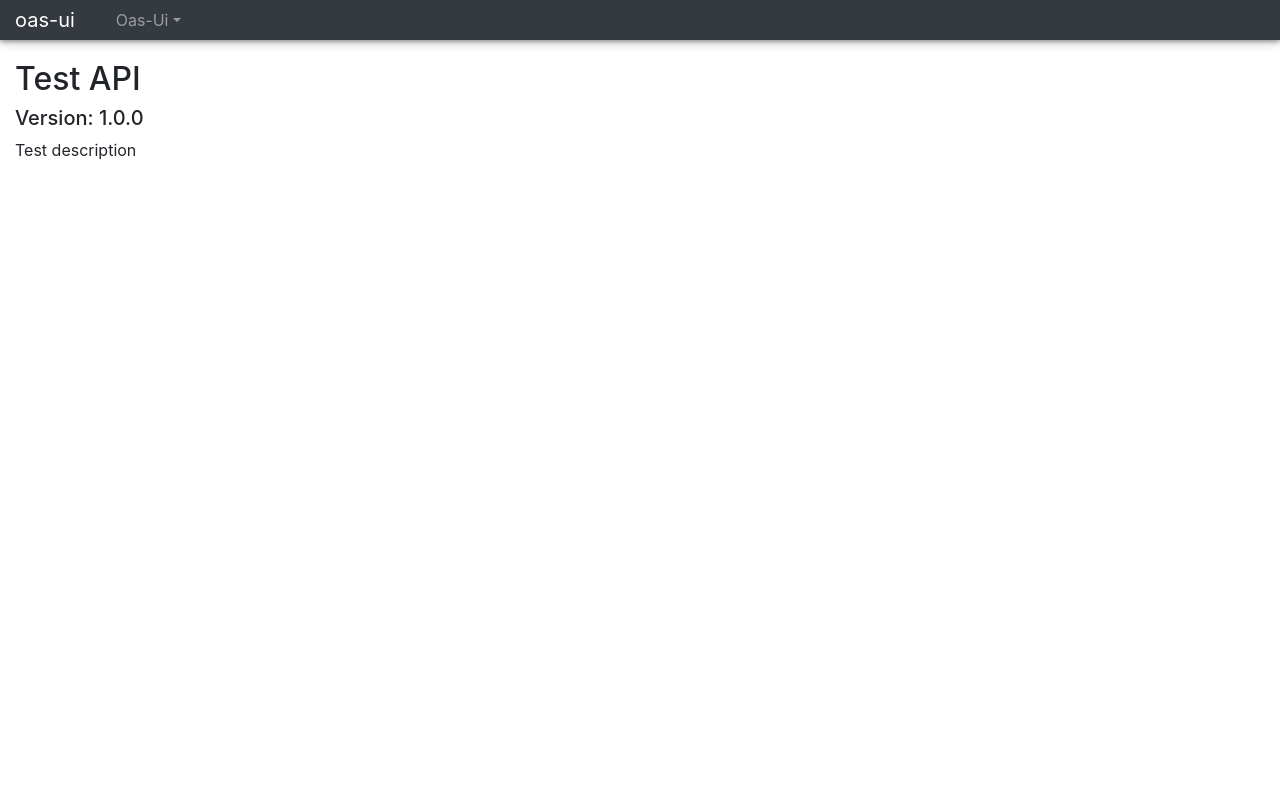
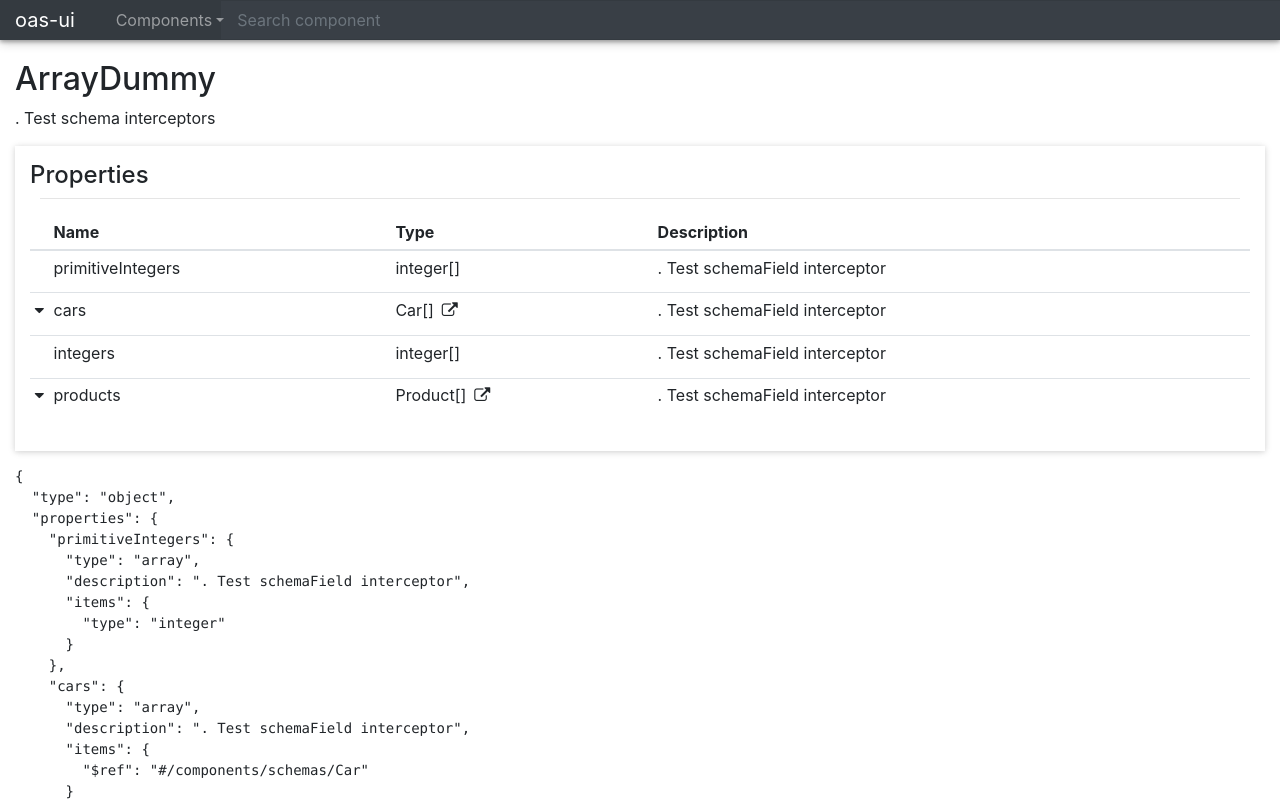
Before and after one commit to vahanito/oas-ui, a React (Create React App) app: page /oas-ui/components/ArrayDummy in a window 1280 px wide. Before the commit this address led to /. Built offline with nearby package versions, Linux system fonts and the light colour scheme.

Commit message:
Prefix all urls with /oas-ui

```diff
--- a/src/App.js
+++ b/src/App.js
@@ -20,14 +20,14 @@ class App extends React.Component {
     return (
       <>
         <Router>
-          <Route path="/:category?/:item?" component={MenuFactory}/>
+          <Route path="/oas-ui/:category?/:item?" component={MenuFactory}/>
           <main>
             <div className="container-fluid">
               <Switch>
-                <Route exact path="/" component={Home}/>
-                <Route path="/resources/:resource?" component={ResourceContentFactory}/>
-                <Route path="/components/:component?" component={ComponentContentFactory}/>
-                <Redirect from="*" to="/"/>
+                <Route exact path="/oas-ui/" component={Home}/>
+                <Route path="/oas-ui/resources/:resource?" component={ResourceContentFactory}/>
+                <Route path="/oas-ui/components/:component?" component={ComponentContentFactory}/>
+                <Redirect from="*" to="/oas-ui/"/>
               </Switch>
             </div>
           </main>
--- a/src/components/ComponentLink.js
+++ b/src/components/ComponentLink.js
@@ -11,9 +11,9 @@ function ComponentLink(props) {
   const componentName = props.componentName;
   return (
     <>
-      {componentName && <Link to={'/components/' + componentName}>{componentName}{props.isArray ? '[]' : ''}</Link>}
+      {componentName && <Link to={'/oas-ui/components/' + componentName}>{componentName}{props.isArray ? '[]' : ''}</Link>}
       {componentName &&
-       <Link to={'/components/' + componentName} target="_blank">
+       <Link to={'/oas-ui/components/' + componentName} target="_blank">
          <i className="pl-2 fa fa-external-link" aria-hidden="true"/>
        </Link>}
     </>
--- a/src/pages/menu/ComponentList.js
+++ b/src/pages/menu/ComponentList.js
@@ -42,7 +42,7 @@ class ComponentList extends React.Component {
     return OasService.getComponents().map(
       item =>
         item.toLowerCase().includes(this.state.search.toLowerCase()) &&
-        <Link key={item} to={'/components/' + item}>
+        <Link key={item} to={'/oas-ui/components/' + item}>
           <button type="button" className="dropdown-item break-line" key={item}
                   onClick={() => this.handleItemClick(item)}>
             {item}
--- a/src/pages/menu/ResourceList.js
+++ b/src/pages/menu/ResourceList.js
@@ -44,7 +44,7 @@ class ResourceList extends React.Component {
     return OasService.getResourcesWithoutTag()
                      .map(resource =>
                        (this.showResource(resource)) &&
-                       <Link key={resource.operationId} to={'/resources/' + resource.operationId}>
+                       <Link key={resource.operationId} to={'/oas-ui/resources/' + resource.operationId}>
                          <button type='button'
                                  data-toggle="tooltip" data-placement="bottom" title={resource.operationId}
                                  className='dropdown-item break-line'
@@ -60,7 +60,7 @@ class ResourceList extends React.Component {
     return OasService.getResourcesByTag(tag)
                      .map(resource =>
                        (this.showTag(tag) || this.showResource(resource)) &&
-                       <Link key={resource.operationId} to={'/resources/' + resource.operationId}>
+                       <Link key={resource.operationId} to={'/oas-ui/resources/' + resource.operationId}>
                          <button type='button'
                                  data-toggle="tooltip" data-placement="bottom" title={resource.operationId}
                                  className='dropdown-item break-line'
```
